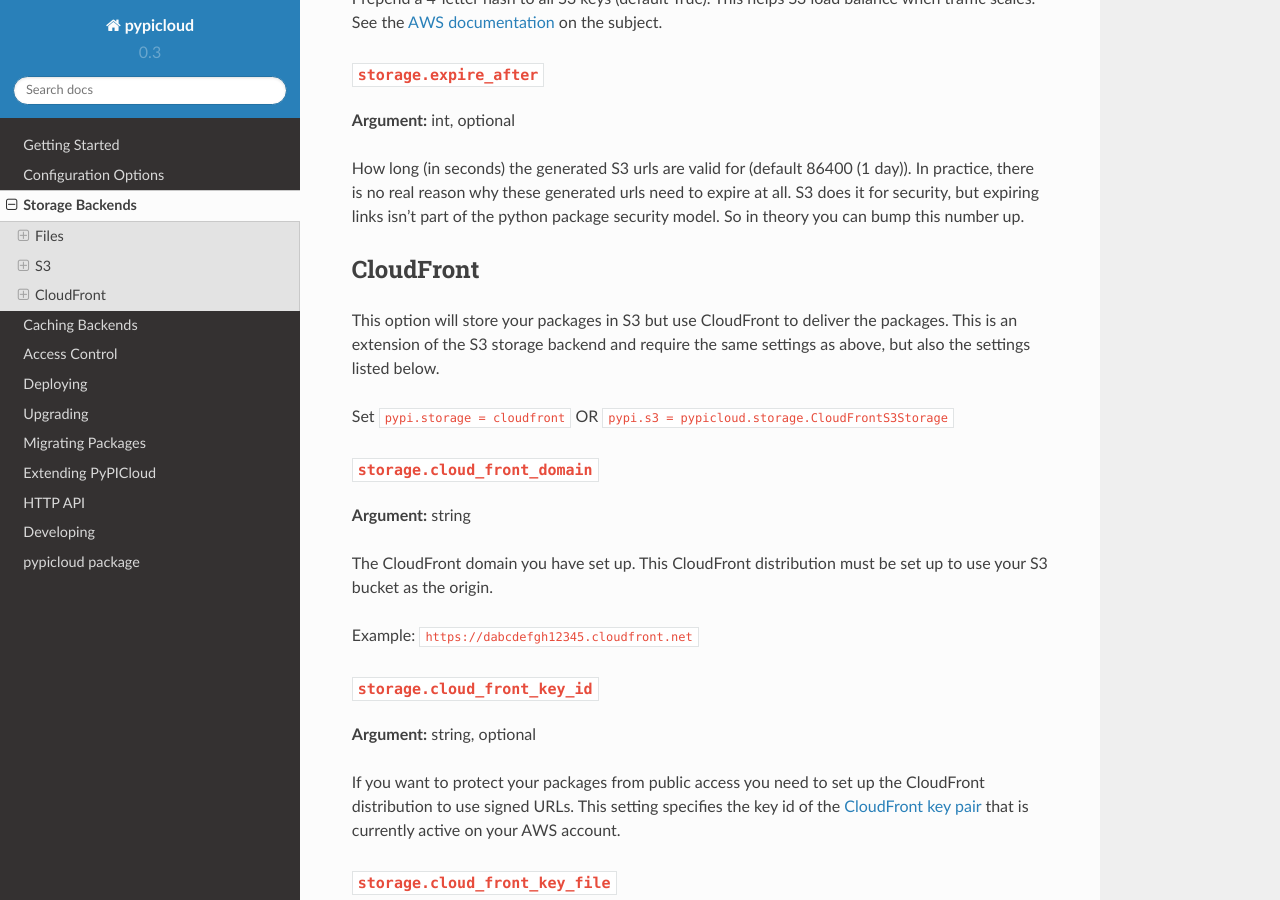
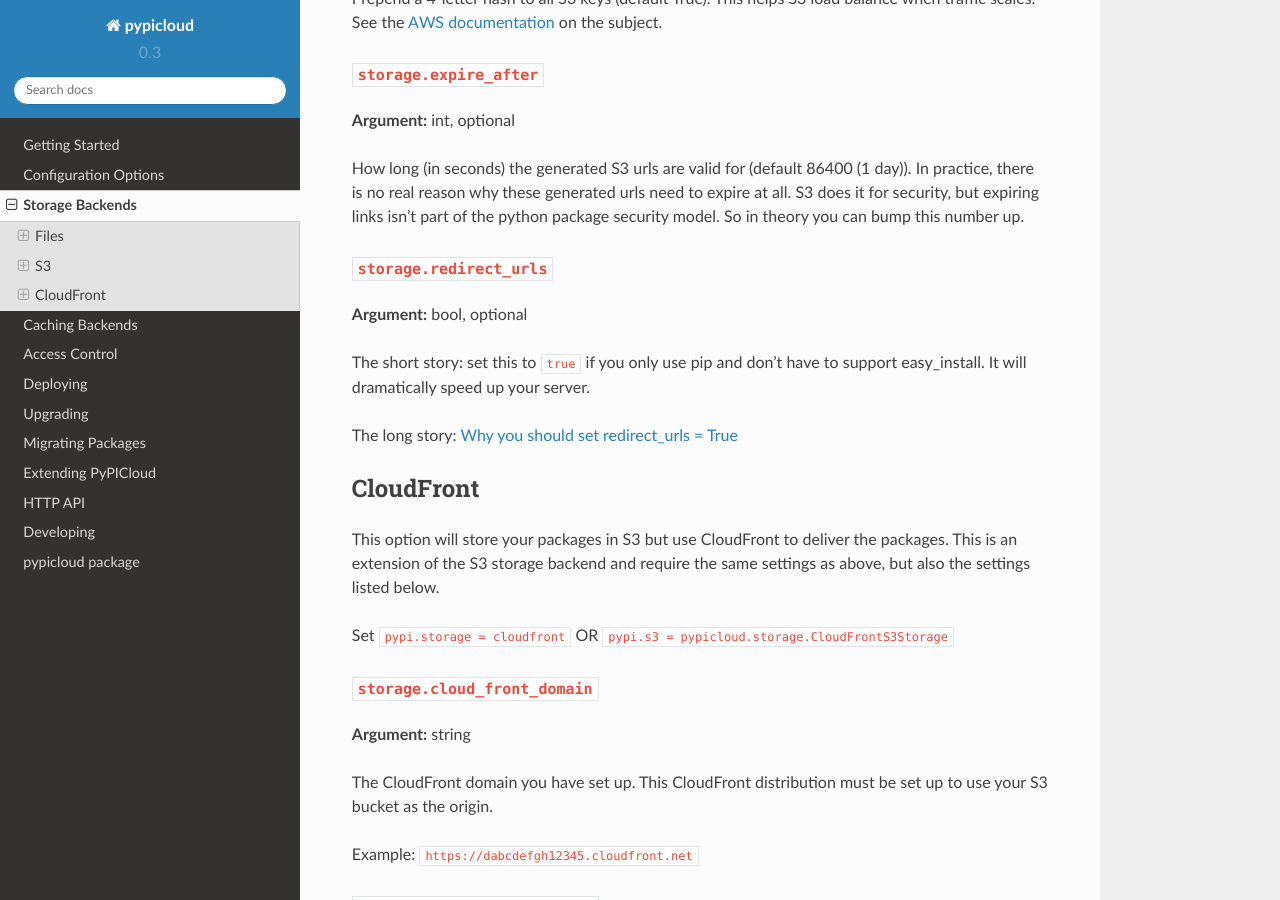
Before and after one commit to stevearc/pypicloud, a Sphinx documentation site: the page built from doc/topics/storage.rst, in a window 1280 px wide and 900 px high, scrolled down 2112 px. Built offline with Sphinx 7.4.7 and the Read the Docs theme 2.0.0, drawn with Linux system fonts in a browser that asks for light colours; pages that are not in the unit, such as notebooks, are missing from menus.

Commit message:
Option for optimizing the generation of signed S3/cloudfront urls

```diff
--- a/README.rst
+++ b/README.rst
@@ -30,3 +30,8 @@
     pserve server.ini
 
 It's running! Go to http://localhost:6543/ to view the web interface.
+
+Docker
+------
+There is a docker image if you're into that sort of thing. You can find it at:
+https://github.com/stevearc/pypicloud-docker
--- a/doc/ref/pypicloud.views.rst
+++ b/doc/ref/pypicloud.views.rst
@@ -9,6 +9,7 @@
    pypicloud.views.admin
    pypicloud.views.api
    pypicloud.views.login
+   pypicloud.views.packages
    pypicloud.views.simple
 
 Module contents
--- a/doc/topics/storage.rst
+++ b/doc/topics/storage.rst
@@ -52,19 +52,19 @@
 startup. If blank, the classic US region will be used.
 
 ``storage.host``
-~~~~~~~~~~~~~~~~~~
+~~~~~~~~~~~~~~~~
 **Argument:** string, optional
 
 Specify S3 compatible API fqdn/IP. On other systems, this variable could be called an endpoint.
 
 ``storage.is_secure``
-~~~~~~~~~~~~~~~~~~
+~~~~~~~~~~~~~~~~~~~~~
 **Argument:** boolean, optional
 
 Use secure connection (https) or not (http). Default is True.
 
 ``storage.calling_format``
-~~~~~~~~~~~~~~~~~~
+~~~~~~~~~~~~~~~~~~~~~~~~~~
 **Argument:** string, optional
 
 Choose how to call the S3 API. Supported formats are SubdomainCallingFormat, VHostCallingFormat, OrdinaryCallingFormat and
@@ -96,6 +96,15 @@
 expire at all. S3 does it for security, but expiring links isn't part of the
 python package security model. So in theory you can bump this number up.
 
+``storage.redirect_urls``
+~~~~~~~~~~~~~~~~~~~~~~~~~
+**Argument:** bool, optional
+
+The short story: set this to ``true`` if you only use pip and don't have to
+support easy_install. It will dramatically speed up your server.
+
+The long story: :ref:`redirect_detail`
+
 CloudFront
 ----------
 This option will store your packages in S3 but use CloudFront to deliver the packages.
@@ -105,7 +114,7 @@
 Set ``pypi.storage = cloudfront`` OR ``pypi.s3 = pypicloud.storage.CloudFrontS3Storage``
 
 ``storage.cloud_front_domain``
-~~~~~~~~~~~~~~~~~~
+~~~~~~~~~~~~~~~~~~~~~~~~~~~~~~
 **Argument:** string
 
 The CloudFront domain you have set up. This CloudFront distribution must be set up to
@@ -114,7 +123,7 @@
 Example: ``https://dabcdefgh12345.cloudfront.net``
 
 ``storage.cloud_front_key_id``
-~~~~~~~~~~~~~~~~~~
+~~~~~~~~~~~~~~~~~~~~~~~~~~~~~~
 **Argument:** string, optional
 
 If you want to protect your packages from public access you need to set up the CloudFront
@@ -123,7 +132,7 @@
 that is currently active on your AWS account.
 
 ``storage.cloud_front_key_file``
-~~~~~~~~~~~~~~~~~~
+~~~~~~~~~~~~~~~~~~~~~~~~~~~~~~~~
 **Argument:** string, optional
 
 Only needed when setting up CloudFront with signed URLs. This setting should be
```
Also changed, not shown: doc/ref/pypicloud.views.packages.rst (added, +7 -0 lines), doc/topics/redirect_urls.rst (added, +39 -0 lines), 1 other file.
